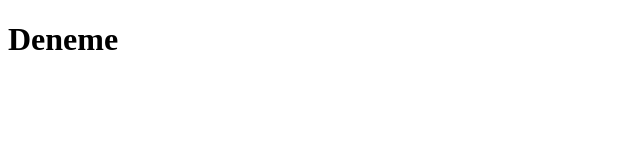
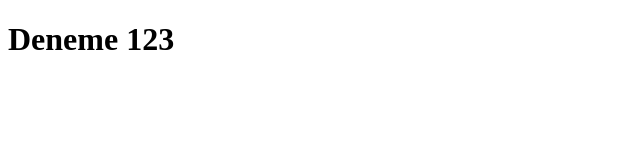
Before and after one commit to berkegunduz/deneme, a plain HTML site: page index.html in a window 1280 px wide. Shown: the full height of the page, 0-640 px from the left. Drawn offline with Linux system fonts and the light colour scheme.

Commit message:
deneme için bi şeyler ekliyorum

```diff
--- a/index.html
+++ b/index.html
@@ -6,6 +6,6 @@
     <title>Document</title>
 </head>
 <body>
-    <h1>Deneme</h1>
+    <h1>Deneme 123 </h1>
 </body>
 </html>
```
